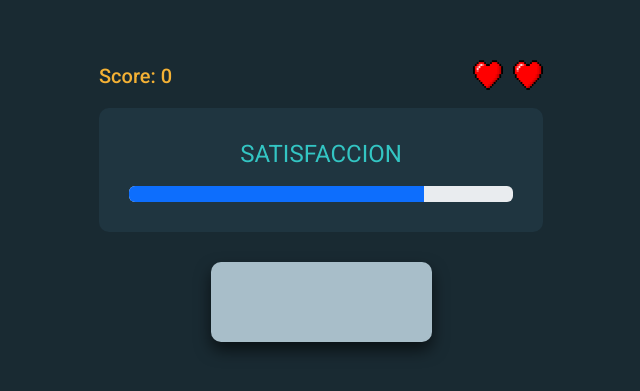
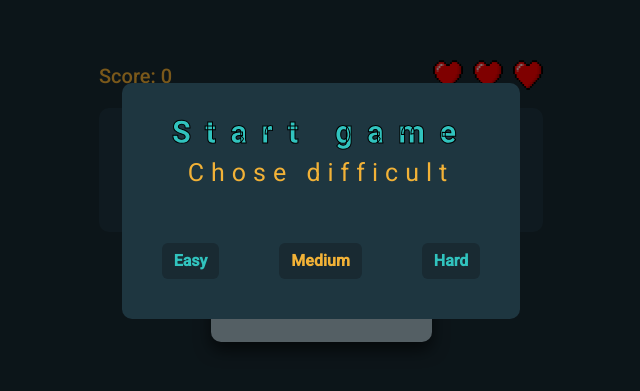
Before and after one commit to SalasFacundo/mecanoGame, an Angular app: page / in a window 1280 px wide. Shown: the part 199-590 px from the top of the page, without its empty margins (319-959 px from the left). Built offline with nearby package versions, Linux system fonts and the light colour scheme.

Commit message:
Se agrego modal de dificultad, y funcionalidad

```diff
--- a/src/app/app.module.ts
+++ b/src/app/app.module.ts
@@ -14,6 +14,7 @@ import { ScoreListComponent } from './components/score-list/score-list.component
 import {MatTableModule} from '@angular/material/table';
 import { FormsModule } from '@angular/forms';
 import { BrowserAnimationsModule } from '@angular/platform-browser/animations';
+import { StartGameModalComponent } from './components/modals/start-game-modal/start-game-modal.component';
 
 
 @NgModule({
@@ -23,7 +24,8 @@ import { BrowserAnimationsModule } from '@angular/platform-browser/animations';
     ScreenComponent,
     DataBarComponent,
     GameOverModalComponent,
-    ScoreListComponent
+    ScoreListComponent,
+    StartGameModalComponent
   ],
   imports: [
     BrowserModule,
--- /dev/null
+++ b/src/app/components/modals/start-game-modal/start-game-modal.component.html
@@ -0,0 +1,11 @@
+<div *ngIf="visible" class="screen">
+  <div class="component">
+    <div class="title">Start game</div>
+    <div class="subtitle">Chose difficult</div>
+    <div class="buttons">
+      <button class="btn btn-primary" id="cpu" (click)="setDifficult('easy')">Easy</button>
+      <button class="btn btn-primary" id="player" (click)="setDifficult('medium')">Medium</button>
+      <button class="btn btn-primary" id="cpu" (click)="setDifficult('hard')">Hard</button>
+    </div>
+  </div>
+</div>
--- /dev/null
+++ b/src/app/components/modals/start-game-modal/start-game-modal.component.scss
@@ -0,0 +1,112 @@
+.screen{
+  display: flex;
+  align-items: center;
+  justify-content: center;
+  background-color: rgba(0, 0, 0, 0.5);
+  width: 100%;
+  height: 100vh;
+}
+
+.component{
+  display: flex;
+  justify-content: center;
+  flex-direction: column;
+  position: relative;
+  width: auto;
+  padding: 40px;
+  background-color: rgb(30, 54, 64);
+  border-radius: 10px 10px 10px 10px;
+
+  .title{
+    text-align: center;
+    color: rgb(49, 195, 190);
+    -webkit-text-stroke: 1px black;
+    font-weight: bold;
+    font-size: 30px;
+    letter-spacing: 15px;
+  }
+
+  .subtitle{
+    text-align: center;
+    font-size: 25px;
+    color: rgb(242, 178, 55);
+    letter-spacing: 7px;
+    margin-top: 20px;
+
+  }
+
+  .buttons{
+    display: flex;
+    justify-content: center;
+    margin-top: 60px;
+    gap: 60px;
+  }
+
+  .record{
+    display: flex;
+    align-items: end;
+    margin-top: 60px;
+    gap: 15px;
+  }
+}
+
+button{
+  color: white;
+  font-weight: bold;
+  border: none;
+  background-color: rgb(25, 42, 50);
+  height: auto;
+
+  &:hover {
+    background-color: rgb(45, 75, 88);
+  }
+
+  &:active {
+    background-color: rgb(88, 132, 151) !important;
+  }
+}
+
+#cpu{
+  color: rgb(49, 195, 190);
+}
+
+#player{
+  color: rgb(242, 178, 55);
+}
+
+#inputName{
+  background-color: grey;
+}
+
+#sendButton{
+  font-size: 12px;
+  width: auto;
+  margin-left: 10px;
+}
+
+
+
+
+
+
+
+
+
+
+
+::ng-deep .mat-focused .mat-form-field-label {
+  color: rgb(160, 16, 16) !important;
+}
+
+::ng-deep.mat-form-field-underline, ::ng-deep.mat-form-field-ripple {
+  background-color: white!important;}
+
+.my-form-field ::ng-deep .mat-form-field-label,
+.my-form-field ::ng-deep .mat-form-field-placeholder {
+  color: white !important;
+}
+
+.my-form-field{
+  margin-top: 15px;
+  color: white;
+}
--- /dev/null
+++ b/src/app/components/modals/start-game-modal/start-game-modal.component.ts
@@ -0,0 +1,33 @@
+import { Component, EventEmitter, OnInit, Output } from '@angular/core';
+
+@Component({
+  selector: 'start-game-modal',
+  templateUrl: './start-game-modal.component.html',
+  styleUrls: ['./start-game-modal.component.scss']
+})
+export class StartGameModalComponent implements OnInit {
+
+  @Output()
+  difficultChange = new EventEmitter<string>();
+
+
+  visible: boolean = true;
+
+  constructor() { }
+
+  ngOnInit(): void {
+  }
+
+  setDifficult(difficult: string){
+    this.difficultChange.emit(difficult);
+    this.setVisibleOff();
+  }
+
+  setVisibleOn(){
+    this.visible = true;
+  }
+
+  setVisibleOff(){
+    this.visible = false;
+  }
+}
--- a/src/app/pages/main-page/main-page.component.html
+++ b/src/app/pages/main-page/main-page.component.html
@@ -4,5 +4,6 @@
     <app-screen [word]="word" [progress]="progress"></app-screen>
     <input class="text" type="text" name="" id="" (keyup)="wordTipped($event, inputWord)" #inputWord autofocus>
   </div>
+  <start-game-modal (difficultChange)="onDifficultChange($event)"></start-game-modal>
   <game-over-modal (playAgainChange)="onPlayAgainChange($event)" #gameOverModal></game-over-modal>
 </div>
--- a/src/app/pages/main-page/main-page.component.scss
+++ b/src/app/pages/main-page/main-page.component.scss
@@ -35,6 +35,15 @@ game-over-modal{
   width: 100%;
 }
 
+start-game-modal{
+  position: absolute;
+  top: 50%;
+  left: 50%;
+  transform: translate(-50%, -50%);
+  width: 100%;
+}
+
+
 app-progress-bar{
   width: 100%;
 }
--- a/src/app/pages/main-page/main-page.component.ts
+++ b/src/app/pages/main-page/main-page.component.ts
@@ -14,8 +14,9 @@ export class MainPageComponent implements OnInit {
 
   word : string = "";
   score : number = 0;
+  scorePlus : number = 0;
   lifes: number = 3;
-  totalSeconds = 10;
+  totalSeconds = 100;
   progress = 0;
   wordArray: string[] = [];
 
@@ -34,7 +35,6 @@ export class MainPageComponent implements OnInit {
 
   ngOnInit(): void {
     this.getNewWord();
-    this.startTimer();
   }
 
   wordTipped(event: any, input: any){
@@ -48,11 +48,13 @@ export class MainPageComponent implements OnInit {
           this.lifes--;
           input.value="";
           this.getNewWord();
+          this.restartTimer();
       }
     } else if(tippedWord.length == this.word.length) {
         input.value="";
-        this.score += 100;
+        this.score += this.scorePlus;
         this.getNewWord();
+        this.restartTimer();
     }
   }
 
@@ -76,6 +78,7 @@ export class MainPageComponent implements OnInit {
           setTimeout(() => {
             this.lifes--;
             this.getNewWord();
+            this.restartTimer();
           }, 2000);
         }
         this.unsubscribeTimer();
@@ -99,11 +102,30 @@ export class MainPageComponent implements OnInit {
 
     this.wordsServiceService.getRandomWord().subscribe(response =>{
       this.word = this.quitarAcentos(response).toUpperCase();
-      this.restartTimer();
+      //this.restartTimer();
     })
   }
 
   quitarAcentos(cadena: string): string {
     return cadena.normalize("NFD").replace(/[\u0300-\u036f]/g, "");
   }
+
+  onDifficultChange(event: any){
+    switch (event) {
+      case "easy":
+        this.totalSeconds = 100;
+        this.scorePlus = 10;
+      break;
+      case "medium":
+        this.totalSeconds = 50;
+        this.scorePlus = 50;
+      break;
+      case "hard":
+        this.totalSeconds = 10;
+        this.scorePlus = 100;
+      break;
+      default:
+        break;
+    }
+  }
 }
```
Also changed, not shown: 1 other file (tests, documents, lock files or other folders).
